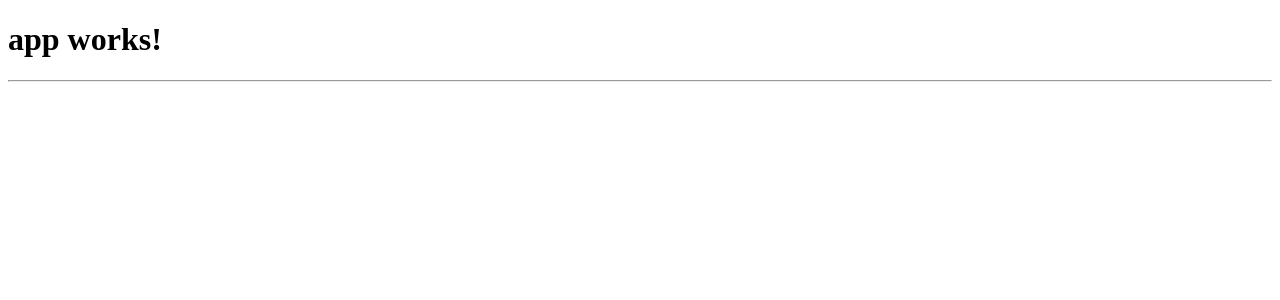
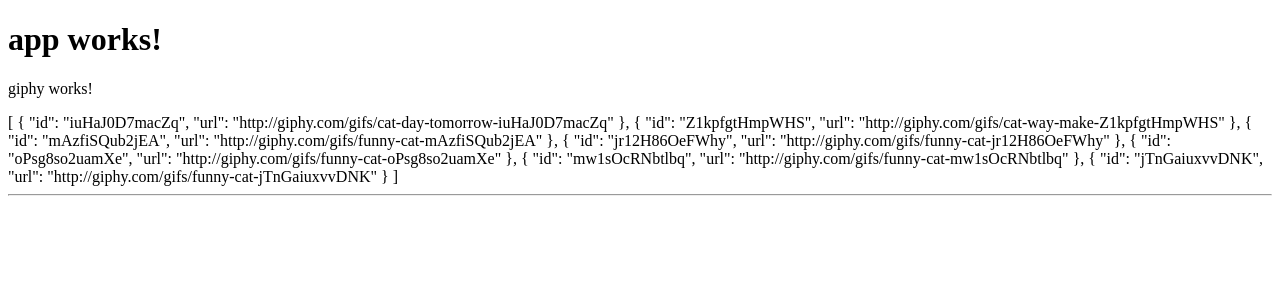
Before and after one commit to codigorefinado/curso-refinado-angular, an Angular app: page / in a window 1280 px wide. Shown: the top 300 px of the page. Built offline with nearby package versions, Linux system fonts and the light colour scheme.

Commit message:
add stub

```diff
--- a/src/app/app.component.html
+++ b/src/app/app.component.html
@@ -2,5 +2,6 @@
   {{title}}
 </h1>
 
+<giphy-component></giphy-component>
 <hr/>
 <router-outlet></router-outlet>
--- a/src/app/giphy/giphy.component.html
+++ b/src/app/giphy/giphy.component.html
@@ -1,3 +1,5 @@
 <p>
   giphy works!
 </p>
+
+{{gifs | json}}
--- a/src/app/giphy/giphy.component.ts
+++ b/src/app/giphy/giphy.component.ts
@@ -1,16 +1,20 @@
 import {Component, OnInit} from '@angular/core';
+import {REQUESTGIPHY} from './request-giphy.stub';
 
 @Component({
-  selector: 'app-giphy',
+  selector: 'giphy-component',
   templateUrl: './giphy.component.html',
   styleUrls: ['./giphy.component.css']
 })
 export class GiphyComponent implements OnInit {
 
+  gifs: any[] = [];
+
   constructor() {
+
   }
 
-  ngOnInit() {
+  ngOnInit(): void {
+    this.gifs = REQUESTGIPHY.data;
   }
-
 }
--- /dev/null
+++ b/src/app/giphy/request-giphy.stub.ts
@@ -0,0 +1,24 @@
+export const REQUESTGIPHY = {
+  data: [{
+    id: "iuHaJ0D7macZq",
+    url: "http:\/\/giphy.com\/gifs\/cat-day-tomorrow-iuHaJ0D7macZq"
+  }, {
+    id: "Z1kpfgtHmpWHS",
+    url: "http:\/\/giphy.com\/gifs\/cat-way-make-Z1kpfgtHmpWHS",
+  }, {
+    id: "mAzfiSQub2jEA",
+    url: "http:\/\/giphy.com\/gifs\/funny-cat-mAzfiSQub2jEA",
+  }, {
+    id: "jr12H86OeFWhy",
+    url: "http:\/\/giphy.com\/gifs\/funny-cat-jr12H86OeFWhy",
+  }, {
+    id: "oPsg8so2uamXe",
+    url: "http:\/\/giphy.com\/gifs\/funny-cat-oPsg8so2uamXe",
+  }, {
+    id: "mw1sOcRNbtlbq",
+    url: "http:\/\/giphy.com\/gifs\/funny-cat-mw1sOcRNbtlbq",
+  }, {
+    id: "jTnGaiuxvvDNK",
+    url: "http:\/\/giphy.com\/gifs\/funny-cat-jTnGaiuxvvDNK",
+  }]
+};
--- a/tslint.json
+++ b/tslint.json
@@ -89,8 +89,8 @@
       "check-type"
     ],
 
-    "directive-selector": [true, "attribute", "app", "camelCase"],
-    "component-selector": [true, "element", "app", "kebab-case"],
+    "directive-selector": [true, "attribute", [], "camelCase"],
+    "component-selector": [true, "element", [], "kebab-case"],
     "use-input-property-decorator": true,
     "use-output-property-decorator": true,
     "use-host-property-decorator": true,
```
Also changed, not shown: src/app/app.module.ts (+10 -7 lines).
